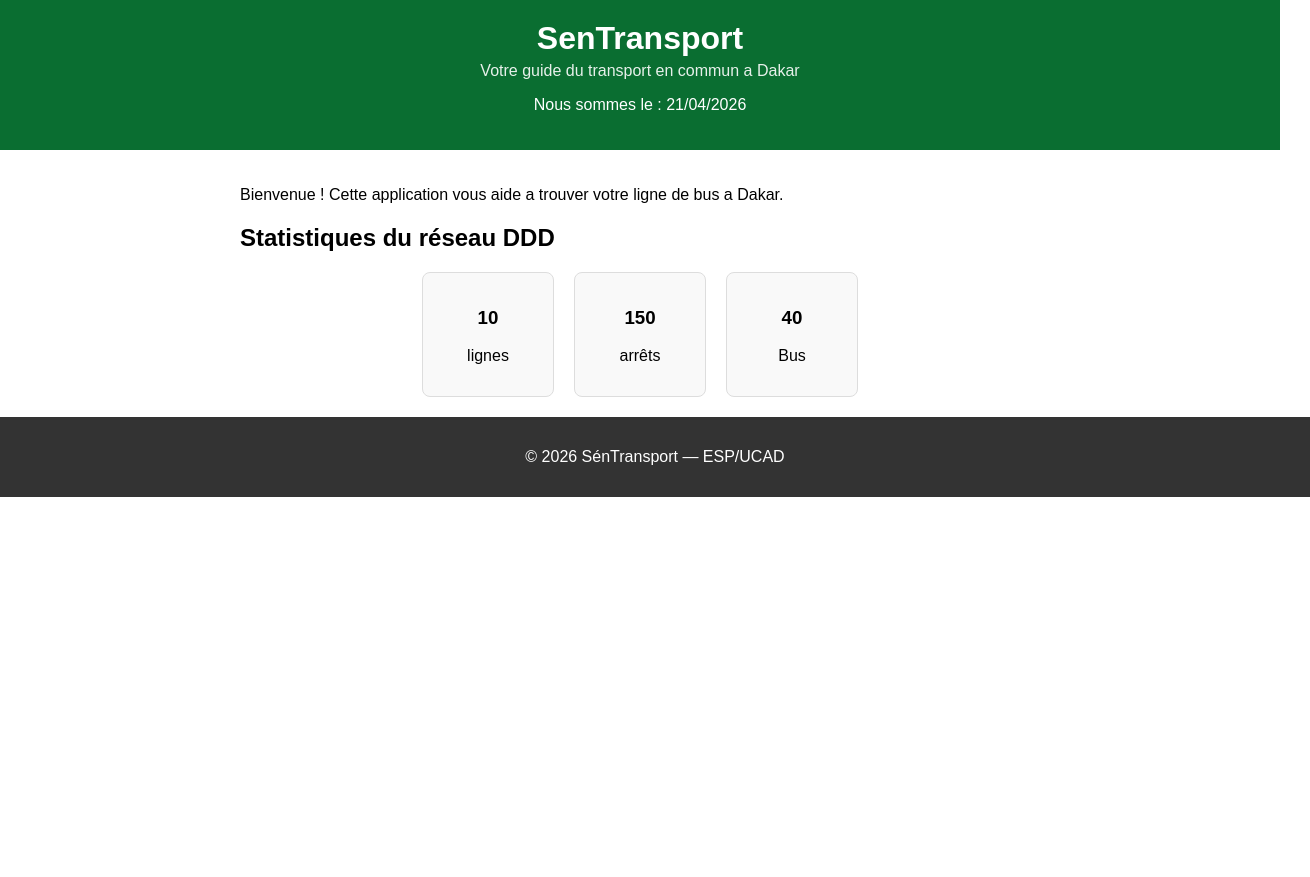
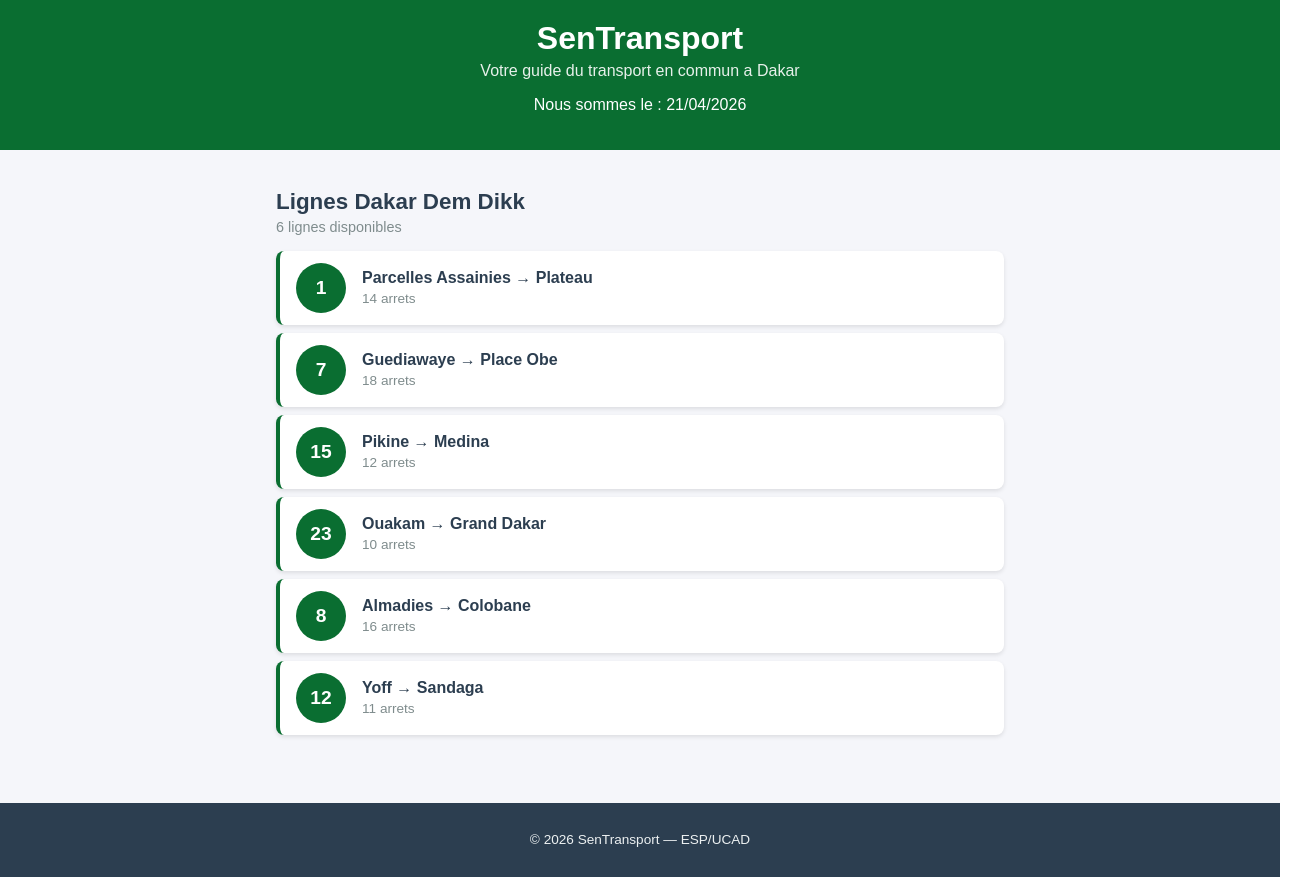
Before and after one commit to Mandioula341/sentransport, a React (Create React App) app: page / in a window 1280 px wide. Shown: the whole page, 1310 px wide, since content can reach past the window. Before the commit the page ends 800 px from the top, so only its background shows below. Built offline with nearby package versions, Linux system fonts and the light colour scheme.

Commit message:
Lab 2 : composants statiques LignesBus et ListeLignes

```diff
--- a/src/App.css
+++ b/src/App.css
@@ -1,18 +1,20 @@
 .App {
-font-family: Arial, sans-serif;
-min-height: 100vh;
+  font-family: Arial, sans-serif;
+  min-height: 100vh;
+  background-color: #f5f6fa;
+  display: flex;
+  flex-direction: column;
 }
 .contenu {
-padding: 20px;
-max-width: 800px;
-margin: 0 auto;
+  padding: 20px;
+  max-width: 800px;
+  margin: 0 auto;
+  width: 100%;
+  box-sizing: border-box;
+  flex: 1;
 }
-
-.stat-box {
-  border: 1px solid #ddd;
-  padding: 15px;
-  border-radius: 8px;
-  min-width: 100px;
-  text-align: center;
-  background-color: #f9f9f9;
+@media (max-width: 600px) {
+  .contenu {
+    padding: 12px;
+  }
 }
--- a/src/App.js
+++ b/src/App.js
@@ -1,28 +1,29 @@
 import './App.css';
 import Header from './Header';
+import ListeLignes from './ListeLignes';
 import Footer from './Footer';
-import Stat1 from './Statistique1';
-import Stat2 from './Statistique2';
-import Stat3 from './Statistique3';
+
 function App() {
+  const lignes = [
+    { id: 1, numero: "1", depart: "Parcelles Assainies",arrivee: "Plateau",arrets: 14},
+
+    { id: 2, numero: "7", depart: "Guediawaye",arrivee: "Place Obe", arrets: 18},
+
+    { id: 3, numero: "15", depart: "Pikine",arrivee: "Medina",arrets: 12 },
+
+    { id: 4, numero: "23", depart: "Ouakam",arrivee: "Grand Dakar", arrets: 10 },
+
+    { id: 5, numero: "8", depart: "Almadies",arrivee: "Colobane",arrets: 16 },
+
+    { id: 6, numero: "12", depart: "Yoff",arrivee: "Sandaga",arrets: 11 },
+  ];
   return (
     <div className="App">
-     <Header />
+      <Header />
       <main className="contenu">
-       <p>Bienvenue ! Cette application vous aide a trouver
-         votre ligne de bus a Dakar.
-       </p>
-
-        <h2>Statistiques du réseau DDD</h2>
-        <div style={{ display: 'flex', gap: '20px', justifyContent: 'center' }}>
-          <Stat1 />
-          <Stat2 />
-          <Stat3 />
-        </div>
+        <ListeLignes lignes={lignes} />
       </main>
-
       <Footer />
-
     </div>
   );
 }
--- a/src/Footer.css
+++ b/src/Footer.css
@@ -1,9 +1,8 @@
 .footer {
-  background-color: #333; /* Gris foncé */
-  color: white;
+  background-color: #2c3e50;
+  color: #ecf0f1;
   text-align: center;
-  padding: 15px;
-  position: relative;
-  bottom: 0;
-  width: 100%;
+  padding: 16px;
+  margin-top: 40px;
+  font-size: 0.85rem;
 }
--- a/src/Footer.js
+++ b/src/Footer.js
@@ -3,9 +3,8 @@
 function Footer() {
   return (
     <footer className="footer">
-      <p>© 2026 SénTransport — ESP/UCAD</p>
+    <p>&copy; 2026 SenTransport &mdash; ESP/UCAD</p>
     </footer>
   );
 }
-
 export default Footer;
--- /dev/null
+++ b/src/LignesBus.css
@@ -0,0 +1,44 @@
+.ligne-bus {
+    display: flex;
+    align-items: center;
+    padding: 12px 16px;
+    margin: 8px 0;
+    background-color: #ffffff;
+    border-radius: 8px;
+    border-left: 4px solid #0a6e31;
+    box-shadow: 0 2px 4px rgba(0, 0, 0, 0.1);
+    cursor: pointer;
+    transition: transform 0.2s, box-shadow 0.2s;
+}
+.ligne-bus:hover {
+    transform: translateX(4px);
+    box-shadow: 0 4px 8px rgba(0, 0, 0, 0.15);
+}
+.ligne-numero {
+    background-color: #0a6e31;
+    color: white;
+    font-weight: bold;
+    font-size: 1.2rem;
+    width: 50px;
+    height: 50px;
+    border-radius: 50%;
+    display: flex;
+    align-items: center;
+    justify-content: center;
+    margin-right: 16px;
+    flex-shrink: 0;
+}
+.ligne-info {
+    display: flex;
+    flex-direction: column;
+}
+.ligne-trajet {
+    font-size: 1rem;
+    font-weight: 600;
+    color: #2c3e50;
+}
+.ligne-arrets {
+    font-size: 0.85rem;
+    color: #7f8c8d;
+    margin-top: 4px;
+}
--- /dev/null
+++ b/src/LignesBus.js
@@ -0,0 +1,15 @@
+import './LignesBus.css';
+function LigneBus({ numero, depart, arrivee, arrets }) {
+    return (
+        <div className="ligne-bus">
+            <div className="ligne-numero">{numero}</div>
+            <div className="ligne-info">
+                <span className="ligne-trajet">
+                    {depart} &rarr; {arrivee}
+                </span>
+                <span className="ligne-arrets">{arrets} arrets</span>
+            </div>
+        </div>
+    );
+}
+export default LigneBus;
--- /dev/null
+++ b/src/ListeLignes.css
@@ -0,0 +1,14 @@
+.liste-lignes {
+    padding: 0 16px;
+}
+.liste-titre {
+    color: #2c3e50;
+    font-size: 1.4rem;
+    margin-bottom: 4px;
+}
+.liste-description {
+    color: #7f8c8d;
+    font-size: 0.9rem;
+    margin-top: 0;
+    margin-bottom: 16px;
+}
--- /dev/null
+++ b/src/ListeLignes.js
@@ -0,0 +1,22 @@
+import LigneBus from './LignesBus';
+import './ListeLignes.css';
+function ListeLignes({ lignes }) {
+    return (
+        <div className="liste-lignes">
+            <h2 className="liste-titre">Lignes Dakar Dem Dikk</h2>
+            <p className="liste-description">
+                {lignes.length} lignes disponibles
+            </p>
+            {lignes.map(ligne => (
+                <LigneBus
+                    key={ligne.id}
+                    numero={ligne.numero}
+                    depart={ligne.depart}
+                    arrivee={ligne.arrivee}
+                    arrets={ligne.arrets}
+                />
+            ))}
+        </div>
+    );
+}
+export default ListeLignes;
```
